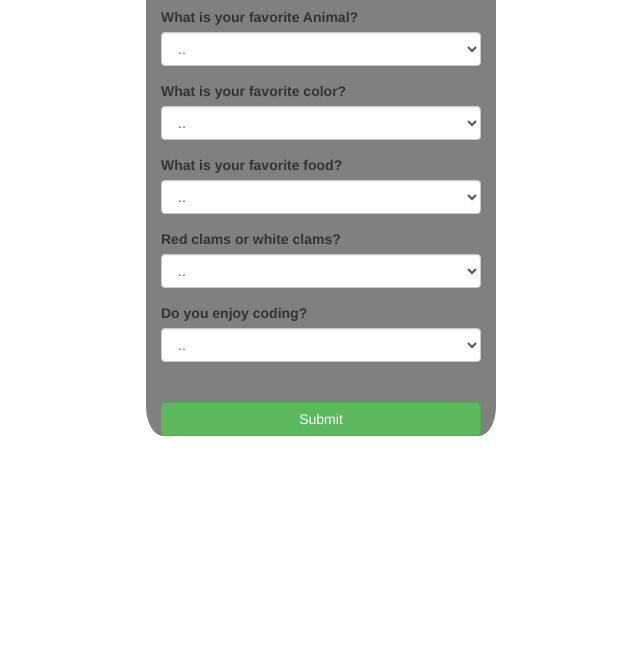
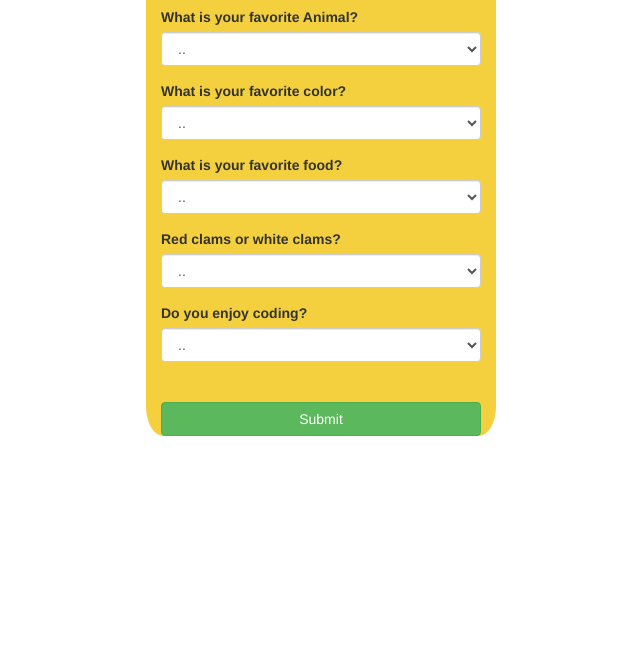
Before and after one commit to ajrmdn/coderviewWK2, a plain HTML site: page index.html in a window 1280 px wide. Shown: the part 152-800 px from the top of the page, without its empty margins (319-959 px from the left). Drawn offline with Linux system fonts and the light colour scheme.

Commit message:
add more css styling and continued to add show and hide elements.

```diff
--- a/css/styles.css
+++ b/css/styles.css
@@ -4,7 +4,7 @@
 
 .container {
   width: 350px;
-  background-color: grey;
+  background-color: #F4D03F;
   border-radius: 5%;
 }
 
--- a/js/scripts.js
+++ b/js/scripts.js
@@ -6,7 +6,6 @@ $(document).ready(function(){
     var userFavClams = $("#question4").val();
     var userCode = $("#question5").val();
     event.preventDefault();
-
 
 
     if (userFavAnimal === "Dogs" && userFavColor === "Orange" && userFavFood === "Fruits" && userFavClams === "Red" && userCode === "Yes") {
```
Also changed, not shown: index.html (+3 -0 lines).
